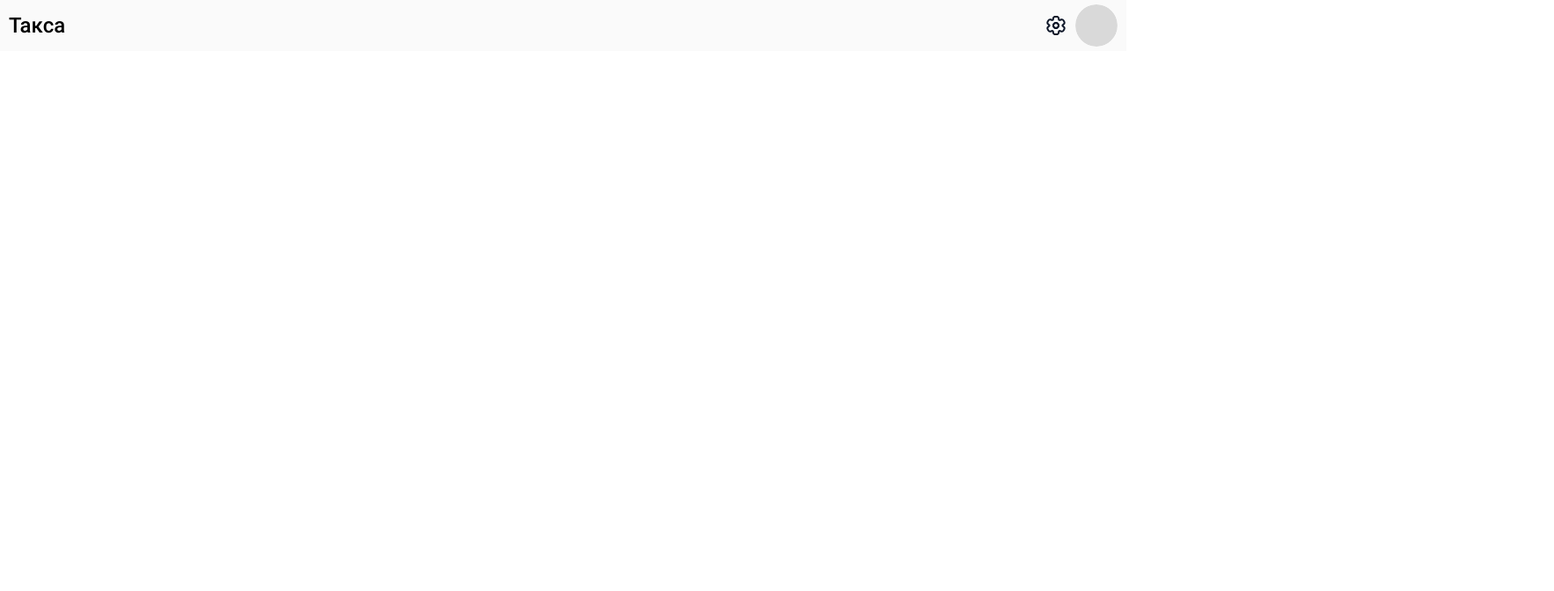
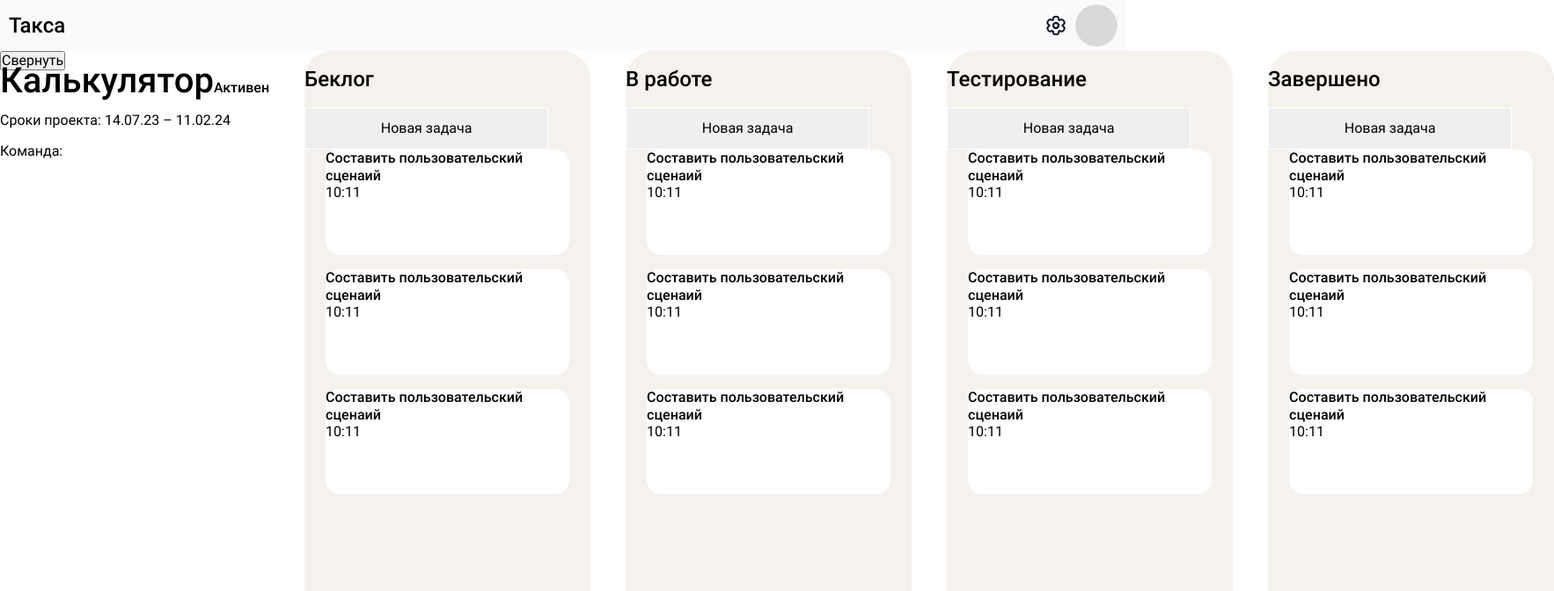
Before and after one commit to tasktrackerpracticum/frontend, a React (Create React App) app: page / in a window 1280 px wide. Shown: the top 672 px of the page at 88% size, 1766 px wide, since content can reach past the window. Built offline with nearby package versions, Linux system fonts and the light colour scheme.

Commit message:
fix route /project

```diff
--- a/src/components/App/App.jsx
+++ b/src/components/App/App.jsx
@@ -22,8 +22,9 @@ function App() {
             <Route exact path='/'>
               <Header active={profileActive} setActive={setProfileActive} />
               <Profile active={profileActive} setActive={setProfileActive} />
+              <Main />
             </Route>
-            <Route path='/project'>
+            <Route exact path='/project'>
               <Header active={profileActive} setActive={setProfileActive} />
               <Profile active={profileActive} setActive={setProfileActive} />
               <Project isOpen={isOpenTaskCreate} setOpen={setOpenTaskCreate} />
--- a/src/components/Main/Main.jsx
+++ b/src/components/Main/Main.jsx
@@ -1,12 +1,13 @@
-import Project from "../Project/Project";
+import ProjectHeader from '../ProjectHeader/ProjectHeader';
+import ProjectContainer from '../ProjectContainer/ProjectContainer';
 
 export default function Main() {
-
-  return(
-    <main className="main">
-      <div className="main__container">
-        <Project />
+  return (
+    <main className='main'>
+      <div className='main__container'>
+        <ProjectHeader />
+        <ProjectContainer />
       </div>
     </main>
-  )
+  );
 }
--- a/src/components/Project/Project.jsx
+++ b/src/components/Project/Project.jsx
@@ -1,6 +1,4 @@
 import '../../scss/components/project.scss';
-import ProjectHeader from '../ProjectHeader/ProjectHeader';
-import ProjectContainer from '../ProjectContainer/ProjectContainer';
 import { openFunctionType } from '../../constatnts/prop-types';
 
 export default function Project({ isOpen, setOpen }) {
```
